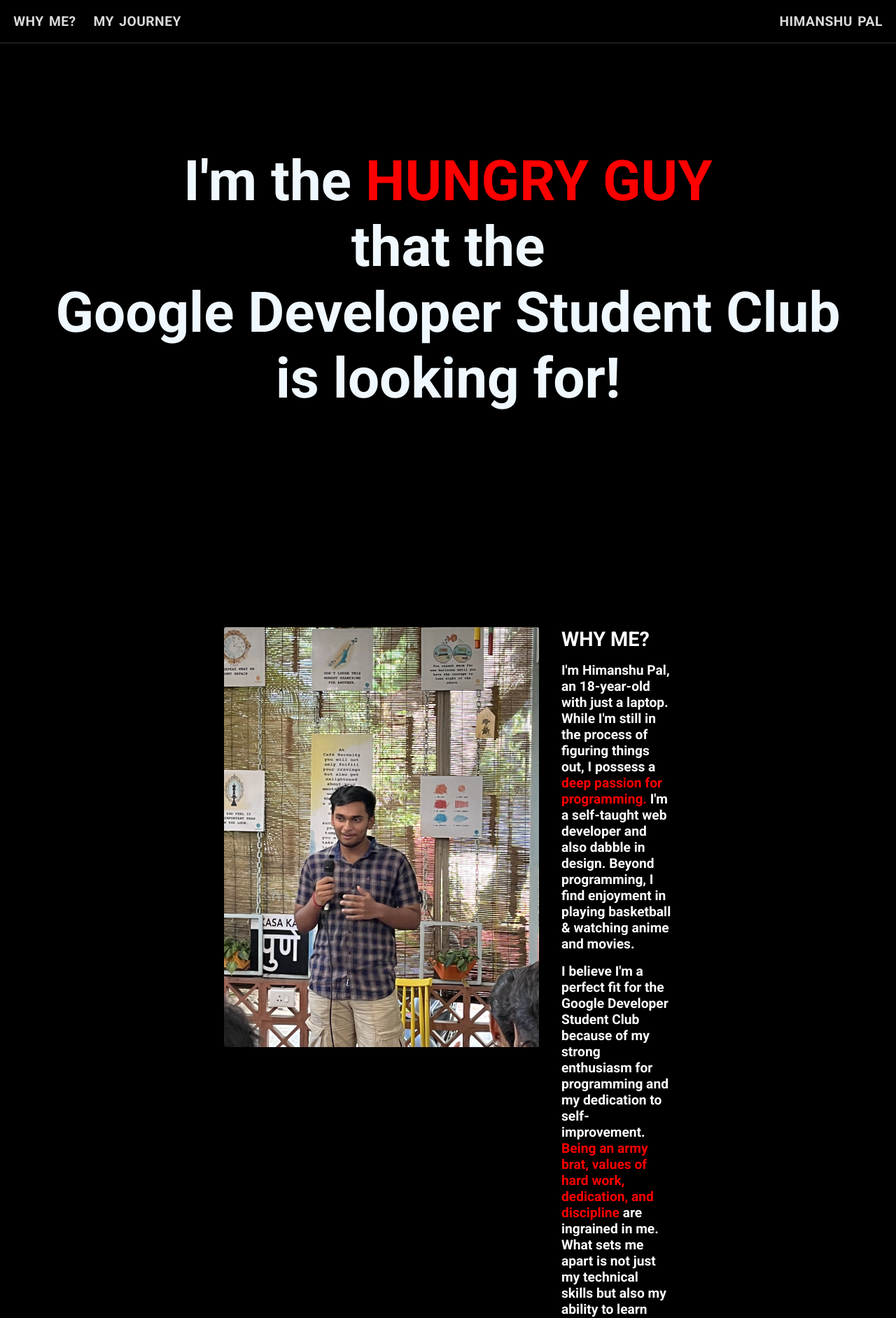
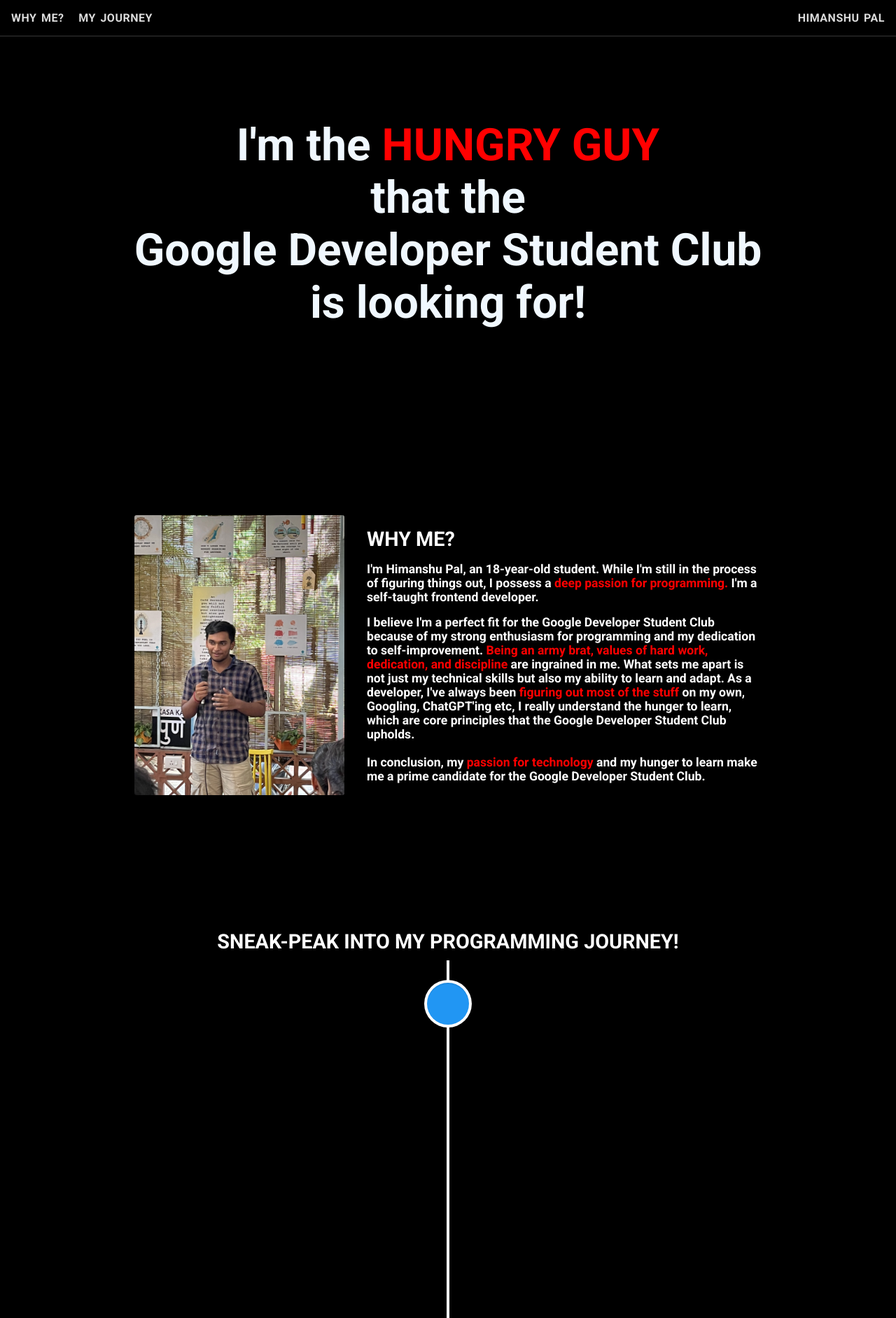
Before and after one commit to gabbar-singhh/titc, a Next.js app: page / in a window 1280 px wide. Shown: the top 1883 px of the page at 70% size. Built offline with nearby package versions, Linux system fonts and the light colour scheme.

Commit message:
responsive 1201-1390

```diff
--- a/src/components/Footer/Footer.jsx
+++ b/src/components/Footer/Footer.jsx
@@ -5,7 +5,7 @@ import Link from "next/link";
 const Footer = () => {
 
     const URL = {
-        LINKEDIN: 'https://www.linkedin.com/in/himanshup1308/',
+        LINKEDIN: 'https://www.linkedin.com/in/himanshufs/',
         GITHUB: 'https://github.com/gabbar-singhh/'
     }
     return (
--- a/src/components/Nav/Nav.jsx
+++ b/src/components/Nav/Nav.jsx
@@ -5,33 +5,35 @@ import { Link } from "react-scroll";
 const Nav = () => {
   return (
     <nav className={styles.nav_main}>
-      <div className={styles.nav_content}>
-        <p className={styles.left_nav}>
+      <section className={styles.nav_content}>
+        <div className={styles.left_nav}>
           <ul>
             <li>
-              <Link to="why_me"
+              <Link
+                to="why_me"
                 spy={true}
                 smooth={true}
                 offset={-180}
-                duration={1000} >
+                duration={1000}
+              >
                 why me?
               </Link>
             </li>
             <li>
-              <Link to="my_journey"
+              <Link
+                to="my_journey"
                 spy={true}
                 smooth={true}
                 offset={-130}
-                duration={1000} >
+                duration={1000}
+              >
                 My Journey
               </Link>
             </li>
           </ul>
-        </p>
-        <p className={styles.right_nav}>
-          HIMANSHU PAL
-        </p>
-      </div>
+        </div>
+        <p className={styles.right_nav}>HIMANSHU PAL</p>
+      </section>
       <div className={styles.white_line}></div>
     </nav>
   );
--- a/src/components/Nav/Nav.module.css
+++ b/src/components/Nav/Nav.module.css
@@ -48,3 +48,9 @@
   justify-content: center;
   gap: 5px;
 }
+
+@media screen and (min-width: 1201px) and (max-width: 1390px) {
+  .nav_content {
+    font-size: 1em;
+  }
+}
--- a/src/components/Timeline/Timeline.jsx
+++ b/src/components/Timeline/Timeline.jsx
@@ -119,13 +119,12 @@ const Timeline = () => {
   ];
 
   return (
-    <section className={styles.timeline_main} id='my_journey'>
-
+    <section className={styles.timeline_main} id="my_journey">
       <h3>SNEAK-PEAK INTO MY PROGRAMMING JOURNEY!</h3>
       <VerticalTimeline>
         {/* CARD 1 */}
         <VerticalTimelineElement
-          className="vertical-timeline-element--work"
+          className={`${styles.card_title}  vertical-timeline-element--work`}
           contentStyle={{
             background: "rgb(33, 150, 243)",
             color: "#fff",
@@ -169,7 +168,7 @@ const Timeline = () => {
 
         {/* CARD 2 */}
         <VerticalTimelineElement
-          className="vertical-timeline-element--work"
+          className={`${styles.card_title}  vertical-timeline-element--work`}
           date="May 2021"
           iconStyle={{ background: "rgb(33, 150, 243)", color: "#fff" }}
           contentStyle={{
@@ -213,7 +212,7 @@ const Timeline = () => {
 
         {/* CARD 3 */}
         <VerticalTimelineElement
-          className="vertical-timeline-element--work"
+          className={`${styles.card_title}  vertical-timeline-element--work`}
           date="Jun - Jul 2021"
           iconStyle={{ background: "rgb(33, 150, 243)", color: "#fff" }}
           contentStyle={{
@@ -262,7 +261,7 @@ const Timeline = () => {
 
         {/* CARD 4 */}
         <VerticalTimelineElement
-          className="vertical-timeline-element--work"
+          className={`${styles.card_title}  vertical-timeline-element--work`}
           date="Aug 2021"
           iconStyle={{ background: "rgb(33, 150, 243)", color: "#fff" }}
           contentStyle={{
@@ -305,7 +304,7 @@ const Timeline = () => {
 
         {/* CARD 5 */}
         <VerticalTimelineElement
-          className="vertical-timeline-element--education"
+          className={`${styles.card_title}  vertical-timeline-element--work`}
           date="Sep 2021"
           iconStyle={{ background: "rgb(233, 30, 99)", color: "#fff" }}
           contentStyle={{
@@ -367,7 +366,7 @@ const Timeline = () => {
 
         {/* CARD 6 */}
         <VerticalTimelineElement
-          className="vertical-timeline-element--education"
+          className={`${styles.card_title}  vertical-timeline-element--work`}
           date="Oct - Nov 2021"
           iconStyle={{ background: "rgb(233, 30, 99)", color: "#fff" }}
           contentStyle={{
@@ -403,7 +402,7 @@ const Timeline = () => {
 
         {/* CARD 7 */}
         <VerticalTimelineElement
-          className="vertical-timeline-element--education"
+          className={`${styles.card_title}  vertical-timeline-element--work`}
           date="Dec 2021 - Mar 2023"
           iconStyle={{ background: "rgb(233, 30, 99)", color: "#fff" }}
           contentStyle={{
@@ -432,7 +431,7 @@ const Timeline = () => {
 
         {/* CARD 8 */}
         <VerticalTimelineElement
-          className="vertical-timeline-element--education"
+          className={`${styles.card_title}  vertical-timeline-element--work`}
           date="Apr 2023"
           iconStyle={{ background: "rgb(233, 30, 99)", color: "#fff" }}
           contentStyle={{
@@ -481,7 +480,7 @@ const Timeline = () => {
 
         {/* CARD 9 */}
         <VerticalTimelineElement
-          className="vertical-timeline-element--education"
+          className={`${styles.card_title}  vertical-timeline-element--work`}
           date="May 2023"
           iconStyle={{ background: "rgb(103 0 131)", color: "#fff" }}
           contentStyle={{
@@ -535,7 +534,7 @@ const Timeline = () => {
 
         {/* CARD 10 */}
         <VerticalTimelineElement
-          className="vertical-timeline-element--education"
+          className={`${styles.card_title}  vertical-timeline-element--work`}
           date="Jun - Jul 2023"
           iconStyle={{ background: "rgb(103 0 131)", color: "#fff" }}
           contentStyle={{
@@ -598,7 +597,7 @@ const Timeline = () => {
 
         {/* CARD 11 */}
         <VerticalTimelineElement
-          className="vertical-timeline-element--education"
+          className={`${styles.card_title}  vertical-timeline-element--work`}
           date="Aug - Sep 2023"
           iconStyle={{ background: "rgb(103 0 131)", color: "#fff" }}
           contentStyle={{
--- a/src/components/Timeline/Timeline.module.css
+++ b/src/components/Timeline/Timeline.module.css
@@ -27,3 +27,9 @@
     color: blue;
     text-decoration: none;
 }
+
+@media screen and (min-width: 1201px) and (max-width: 1390px) {
+    .card_title {
+      font-size: 12px;
+    }
+  }
--- a/src/components/WhyMe/WhyMe.jsx
+++ b/src/components/WhyMe/WhyMe.jsx
@@ -7,7 +7,7 @@ const WhyMe = () => {
       <div className={styles.wrapper}>
         <div className={styles.container}>
           <img
-            height={600}
+            // height={600}
             width={"auto"}
             src="/assets/pfp.webp"
             alt="profile picture"
@@ -16,15 +16,13 @@ const WhyMe = () => {
           <span className={styles.text_box}>
             <h1>WHY ME?</h1>
             <p>
-              I'm Himanshu Pal, an 18-year-old with just a laptop. While I'm
+              I'm Himanshu Pal, an 18-year-old student. While I'm
               still in the process of figuring things out, I possess a{" "}
               <span className={styles.highlight}>
                 {" "}
                 deep passion for programming.
               </span>{" "}
-              I'm a self-taught web developer and also dabble in design. Beyond
-              programming, I find enjoyment in playing basketball & watching
-              anime and movies.
+              I'm a self-taught frontend developer.
             </p>
 
             <p>
@@ -37,21 +35,21 @@ const WhyMe = () => {
                 discipline{" "}
               </span>{" "}
               are ingrained in me. What sets me apart is not just my technical
-              skills but also my ability to learn and adapt. As a self-taught
-              web developer, I've always been{" "}
+              skills but also my ability to learn and adapt. As a developer, I've always been{" "}
               <span className={styles.highlight}>
                 {" "}
                 figuring out most of the stuff{" "}
               </span>{" "}
-              on my own, Googling, ChatGPT'ing etc. I understand the hunger to
+              on my own, Googling, ChatGPT'ing etc, I really understand the hunger to
               learn, which are core principles that the Google Developer Student
               Club upholds.
               <br />
               <br />
-              In conclusion, my passion for technology and my hunger to learn
+              In conclusion, my <span className={styles.highlight}>passion for technology </span> and my hunger to learn
               make me a prime candidate for the Google Developer Student Club.
             </p>
           </span>
+
         </div>
       </div>
     </section>
--- a/src/components/WhyMe/WhyMe.module.css
+++ b/src/components/WhyMe/WhyMe.module.css
@@ -15,7 +15,7 @@
   flex-direction: column;
   align-items: center;
   justify-content: center;
-  width: 50vw;
+  width: 60vw;
 }
 
 .container {
@@ -31,19 +31,30 @@
 
 .container img {
   border-radius: 3px;
+  height: 400px;
 }
 
 .container .text_box {
   display: flex;
   flex-direction: column;
+  justify-content: center;
   gap: 1em;
 }
 
 .container .text_box p {
-  font-size: 1.2em;
+  font-size: 1.1em;
   font-weight: 400;
 }
 
 .highlight {
   color: red;
 }
+
+@media screen and (min-width: 1025px) and (max-width: 1200px) {
+}
+
+@media screen and (min-width: 1201px) and (max-width: 1390px) {
+  .wrapper {
+    width: 70vw;
+  }
+}
--- a/src/pages/index.js
+++ b/src/pages/index.js
@@ -11,7 +11,7 @@ const inter = Inter({ subsets: ["latin"] });
 
 export default function Home() {
   const URL = {
-    LINKEDIN: "https://www.linkedin.com/in/himanshup1308/",
+    LINKEDIN: "https://www.linkedin.com/in/himanshufs/",
     WHATSAPP: "https://wa.me/+917701973093",
     EMAIL:
       "https://mail.google.com/mail/?view=cm&fs=1&to=himanshup1308@gmail.com",
--- a/src/styles/Home.module.css
+++ b/src/styles/Home.module.css
@@ -8,7 +8,7 @@
   color: aliceblue;
   font-size: 5rem;
   font-weight: 700;
-  font-family: 'Roboto', sans-serif;
+  font-family: "Roboto", sans-serif;
 
   display: flex;
   flex-direction: column;
@@ -61,3 +61,30 @@
   justify-content: center;
   gap: 7px;
 }
+
+/* MEDIA QUERIES */
+/* SMALL MOBILE DEVICES OR FOR EXPREMENTING PEOPLE */
+@media screen and (min-width: 0px) and (max-width: 360px) {
+}
+
+/* AVERAGE MOBILE DEVICES  */
+@media screen and (min-width: 360px) and (max-width: 480px) {
+}
+
+/* IPADS AND TABLETS  */
+@media screen and (min-width: 481px) and (max-width: 768px) {
+}
+
+/* SMALL SCREEN AND LAPTOP (LIKE ME!! LOL🤣) */
+@media screen and (min-width: 769px) and (max-width: 1024px) {
+}
+
+/* DESKTOP AND LARGE SCREEN */
+@media screen and (min-width: 1025px) and (max-width: 1200px) {
+}
+
+@media screen and (min-width: 1201px) and (max-width: 1390px) {
+  .main .container {
+    font-size: 4rem;
+  }
+}
```
Also changed, not shown: src/styles/globals.css (+21 -0 lines).
